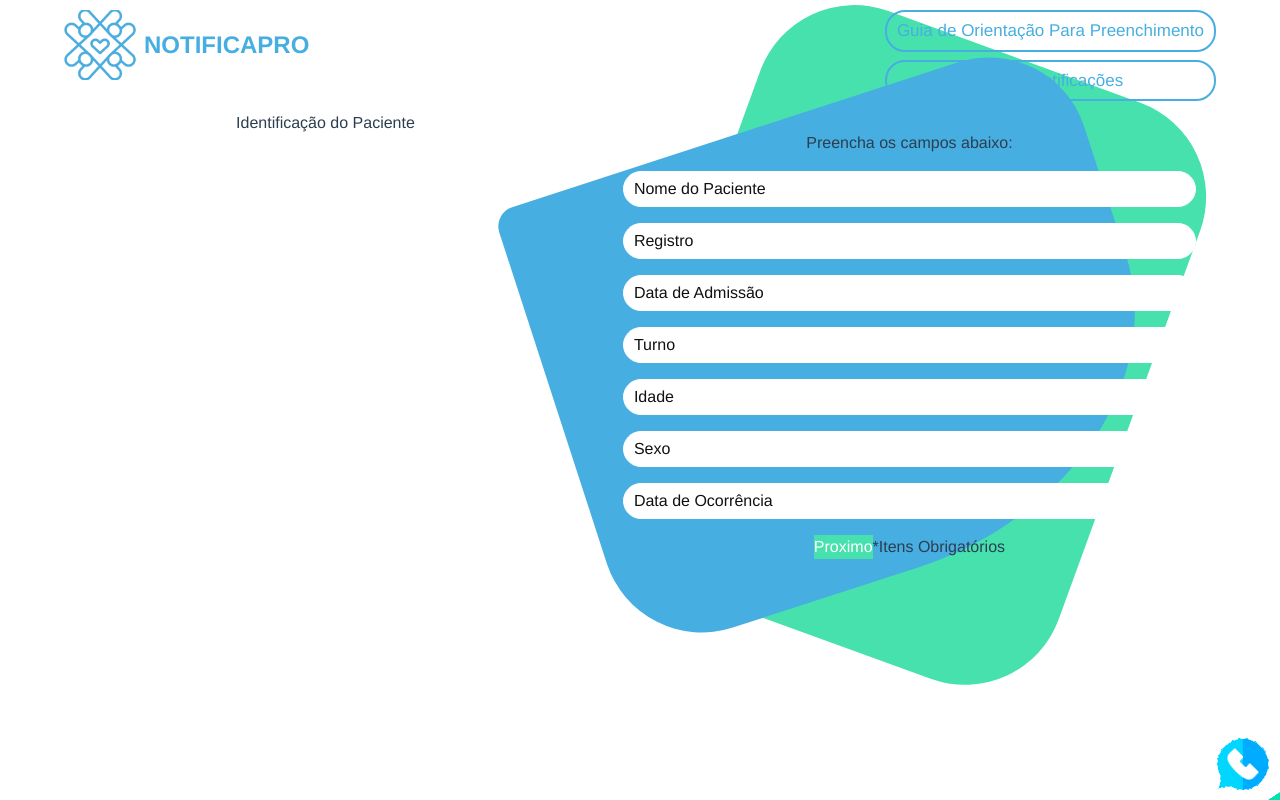
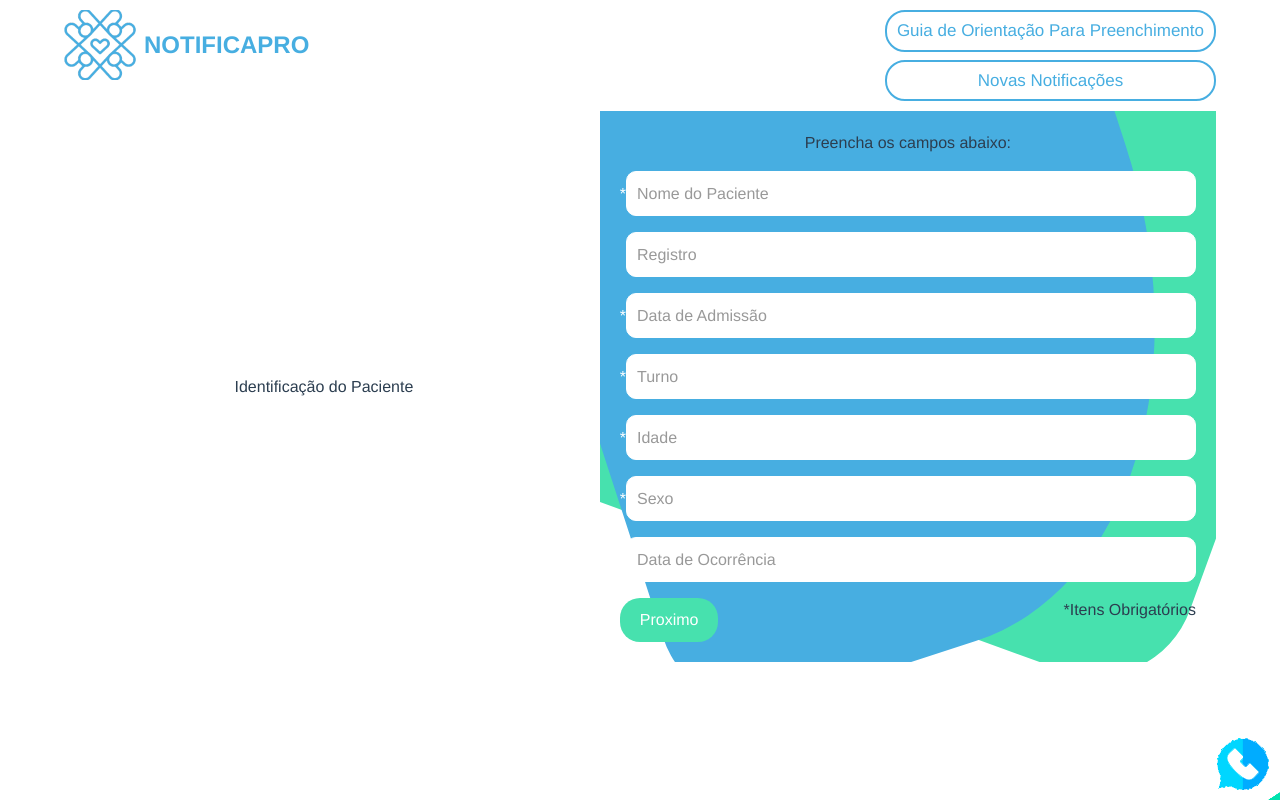
Before and after one commit to King-ego/notificapro, a Vue app: page /new-notification in a window 1280 px wide. Built offline with nearby package versions, Linux system fonts and the light colour scheme.

Commit message:
logic: validated form input

```diff
--- a/src/App.vue
+++ b/src/App.vue
@@ -21,6 +21,8 @@ export default defineComponent({
   --white: #fff;
   --black: #000;
   --gray900: #111;
+  --gray600: #1f1f1f;
+  --lightGray: #999999;
 }
 * {
   padding: 0;
--- a/src/components/step/step.ts
+++ b/src/components/step/step.ts
@@ -1,5 +1,5 @@
 export default {
-  "Eventos Adversos": [
+  "Eventos Adverse": [
     {
       id: 1,
       title: "Farmacovigilância",
@@ -40,12 +40,49 @@ export default {
       id: 4,
       title: "Infecções Relacionadas à Assistência",
       description: "bla bla4",
+      options: [
+        "Infecção de sítio cirúrgico",
+        "Pneumonia associado a ventilação mecânica",
+        "Infecção de corrente sanguinea associado ao uso de cateter venoso central",
+        "Infecção Urinária associado ao uso de sonda vesical",
+        "Flebite",
+        "Outros",
+      ],
     },
     {
       id: 5,
       title: "Falhas Durante a Prestação de Cuidados",
       description: "bla bla5",
+      options: [
+        "Falha relacionado a identificação de paciente",
+        "Falha relacionado a administração de dieta enteral",
+        "Falha relacionado a exames laboratoriais",
+        "Lesão por pressão de estágio",
+        "Queda de paciente",
+        "Deslocamento acidental de tubos de drenagem",
+        "Suicídio, tentativa de suicídio ou dano auto infligido que resulte em lesão durante a assistência dentro dos serviços de saúde",
+        "Óbito ou lesão grave materna associadoao trabalho de parto ou parto em gestão de baixo risco",
+        "Falha relacionado no preparo de exames",
+        "Deslocamento acidental de cateter enteral",
+        "Entubação não programada",
+        "Falha na comunicação durante a passagem de plantão",
+        "Deslocamento acidental de cateter venoso",
+        "Óbito ou lesão grave associado a fuga de paciente",
+      ],
     },
-    { id: 6, title: "Cirurgia Segura", description: "bla bla6" },
+    {
+      id: 6,
+      title: "Cirurgia Segura",
+      description: "bla bla6",
+      options: [
+        "Falha relaciodo a procedimento cirúrgico",
+        "Paciente sem identificação",
+        "falha relacionado a atraso na cirurgia",
+        "Retenção de objeto em paciente pós cirurgia",
+        "Não fazer check list de cirurgia segura",
+        "Procedimento cirúrgico realizado em local errado",
+        "Procedimento realizado em paciente errado",
+      ],
+    },
   ],
 };
--- a/src/views/NewNotification.vue
+++ b/src/views/NewNotification.vue
@@ -1,9 +1,13 @@
 <template>
   <div class="container-generic">
     <div v-if="!step" class="grid col-span-6 grid-flow-col gap-4">
-      <div>Identificação do Paciente</div>
+      <div class="flex items-center justify-center">
+        Identificação do Paciente
+      </div>
       <div class="flex flex-col content-is-input gap-4">
         <p>Preencha os campos abaixo:</p>
+        <div class="flex items-center row-input-custom">
+          <span>*</span>
           <input
             type="text"
             placeholder="Nome do Paciente"
@@ -11,13 +15,17 @@
             required
             :class="nextToStep2 && !data.user.name ? 'input-error' : ''"
           />
+        </div>
+        <div class="flex items-center row-input-custom">
+          <span class="opacity-0">*</span>
           <input
             type="text"
             placeholder="Registro"
             v-model="data.user.registre"
-          :class="nextToStep2 && !data.user.registre ? 'input-error' : ''"
-          required
           />
+        </div>
+        <div class="flex items-center row-input-custom">
+          <span>*</span>
           <input
             type="text"
             placeholder="Data de Admissão"
@@ -25,6 +33,9 @@
             :class="nextToStep2 && !data.user.admissonDate ? 'input-error' : ''"
             required
           />
+        </div>
+        <div class="flex items-center row-input-custom">
+          <span>*</span>
           <input
             type="text"
             placeholder="Turno"
@@ -32,6 +43,9 @@
             :class="nextToStep2 && !data.user.turn ? 'input-error' : ''"
             required
           />
+        </div>
+        <div class="flex items-center row-input-custom">
+          <span>*</span>
           <input
             type="text"
             placeholder="Idade"
@@ -39,6 +53,9 @@
             :class="nextToStep2 && !data.user.age ? 'input-error' : ''"
             required
           />
+        </div>
+        <div class="flex items-center row-input-custom">
+          <span>*</span>
           <input
             type="text"
             placeholder="Sexo"
@@ -46,14 +63,16 @@
             :class="nextToStep2 && !data.user.sex ? 'input-error' : ''"
             required
           />
+        </div>
+        <div class="flex items-center row-input-custom">
+          <span class="opacity-0">*</span>
           <input
             type="text"
             placeholder="Data de Ocorrência"
             v-model="data.user.ocorrencyDate"
-          :class="nextToStep2 && !data.user.ocorrencyDate ? 'input-error' : ''"
-          required
           />
-        <div>
+        </div>
+        <div class="flex justify-between">
           <button @click="next()" class="btn-form">Proximo</button>
           <span>*Itens Obrigatórios</span>
         </div>
@@ -64,25 +83,26 @@
       <p>Selecione uma das opções</p>
       <div class="grid grid-cols-3 gap-4">
         <div
-          v-for="adverso in adversos"
-          :key="adverso.id"
+          v-for="adverse in adverses"
+          :key="adverse.id"
           class="box-step-2"
-          @mouseenter="showDescrition(adverso.description, true)"
-          @mouseout="showDescrition(adverso.description, false)"
-          @click="salveAdverso(adverso)"
+          @mouseenter="showDescrition(adverse.description, true)"
+          @mouseout="showDescrition(adverse.description, false)"
+          @click="setAdverse(adverse)"
         >
-          <p v-if="adverso.description === verifyDescription">
-            {{ adverso.description }}
+          <p v-if="adverse.description === verifyDescription">
+            {{ adverse.description }}
           </p>
           <span v-else>
-            {{ adverso.title }}
+            {{ adverse.title }}
           </span>
         </div>
       </div>
     </div>
     <div v-if="step === 2" class="grid col-span-6 grid-flow-col gap-4">
-      <div>{{ data.adverson }}</div>
+      <div>{{ data.adverse }}</div>
       <div class="flex flex-col content-is-input gap-4">
+        <div>Selecione uma das Opções</div>
         <div class="grid grid-cols-4 gap-3">
           <div
             v-for="option in optionsStep3"
@@ -100,19 +120,17 @@
     <div v-if="step === 3" class="grid col-span-6 grid-flow-col gap-4">
       <div>Descrição do Evento Ocorrido</div>
       <div class="flex flex-col content-is-input gap-4">
-        <div class="grid grid-cols-4 gap-3">
-          <div class="box-step-2">
+        <div>Descrição do Evento Ocorrido</div>
+        <div>
           <textarea
             class="textare-content"
             placeholder="Digite aqui"
             v-model="data.description"
           ></textarea>
         </div>
+        <div>
+          <button @click="next()" class="btn-form">Enviar</button>
         </div>
-      </div>
-      <div>
-        <button @click="prev()" class="btn-form">Voltar</button>
-        <button @click="next()" class="btn-form">Proximo</button>
       </div>
     </div>
   </div>
@@ -127,7 +145,7 @@ export default defineComponent({
     return {
       step: 0,
       optionsStep3: [""],
-      adversos: stepForm["Eventos Adversos"],
+      adverses: stepForm["Eventos Adverse"],
       verifyDescription: "",
       nextToStep2: false,
       data: {
@@ -140,7 +158,7 @@ export default defineComponent({
           sex: "",
           ocorrencyDate: "",
         },
-        adverson: "",
+        adverse: "",
         option: "",
         description: "",
       },
@@ -149,9 +167,15 @@ export default defineComponent({
   methods: {
     next() {
       console.log(this.data);
+      const validated = {
+        ...this.data.user,
+        ocorrencyDate: undefined,
+        registre: undefined,
+      };
       this.nextToStep2 = true;
       console.log(this.nextToStep2);
-      if (!Object.values(this.data.user).includes("")) {
+      if (this.step + 1 >= 4) return;
+      if (!Object.values(validated).includes("")) {
         this.step = this.step + 1;
       }
     },
@@ -165,8 +189,8 @@ export default defineComponent({
       }
       this.verifyDescription = value;
     },
-    salveAdverso(value: { title: string; options: string[] }) {
-      this.data.adverson = value.title;
+    setAdverse(value: { title: string; options: string[] }) {
+      this.data.adverse = value.title;
       this.optionsStep3 = value.options;
       this.next();
     },
@@ -183,14 +207,17 @@ export default defineComponent({
   background: var(--white);
   color: var(--black);
   border: 1px solid var(--primaryColor);
+  cursor: pointer;
 }
 .content-is-input input {
-  border-radius: 20px;
+  border-radius: 10px;
   padding: 5px 10px;
   outline: none;
   color: var(--black);
   background: var(--white);
   border: 1px solid var(--white);
+  width: 100%;
+  height: 45px;
 }
 
 .content-is-input input:focus {
@@ -198,11 +225,12 @@ export default defineComponent({
 }
 
 .content-is-input input::placeholder {
-  color: var(--gray900);
+  color: var(--lightGray);
 }
 
 .input-error {
   border: 1px solid red !important;
+  animation: errorAnimated 2s forwards;
 }
 .input-error::placeholder {
   color: red !important;
@@ -210,11 +238,12 @@ export default defineComponent({
 .content-is-input {
   position: relative;
   padding: 20px;
+  overflow: hidden;
 }
 .content-is-input::after {
   content: "";
   position: absolute;
-  top: 0;
+  top: -300px;
   left: -52px;
   bottom: 0;
   width: 96%;
@@ -226,7 +255,7 @@ export default defineComponent({
 .content-is-input::before {
   content: "";
   position: absolute;
-  top: 0;
+  top: -200px;
   left: 0;
   bottom: 0;
   width: 100%;
@@ -239,11 +268,29 @@ export default defineComponent({
   background: var(--secundaryColor);
   border: none;
   color: var(--white);
+  padding: 10px 20px;
+  border-radius: 20px;
 }
 
 .textare-content {
   resize: none;
-  width: 500px;
-  height: 400px;
+  width: 100%;
+  max-width: 500px;
+  height: 200px;
+  border-radius: 10px;
+  outline: none;
+  padding: 10px;
+}
+.row-input-custom span {
+  color: var(--white);
+}
+
+@keyframes errorAnimated {
+  from {
+    box-shadow: 1px 1px 1px red;
+  }
+  to {
+    box-shadow: 1px 1px 10px red;
+  }
 }
 </style>
```
Lines whose indentation alone changed are shown as unchanged.
